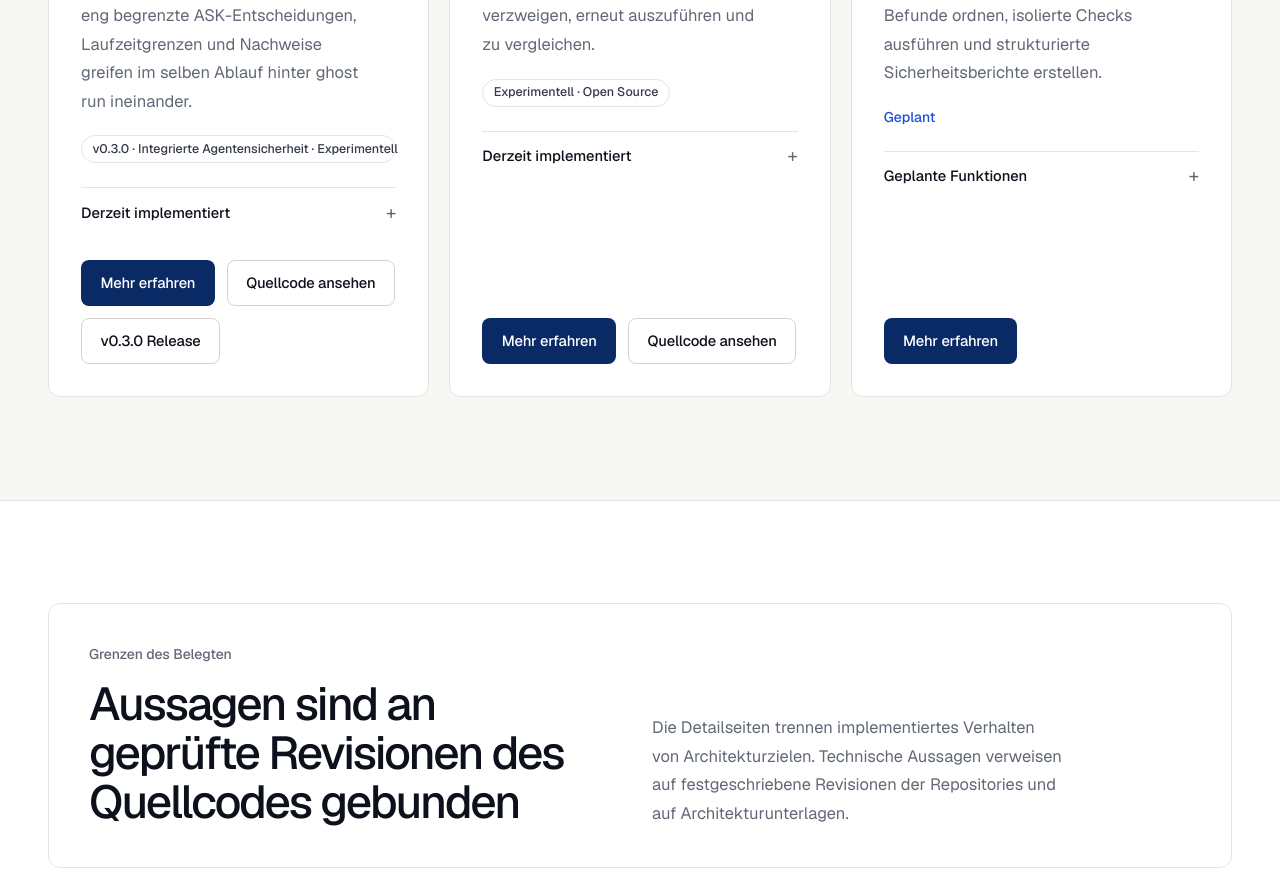
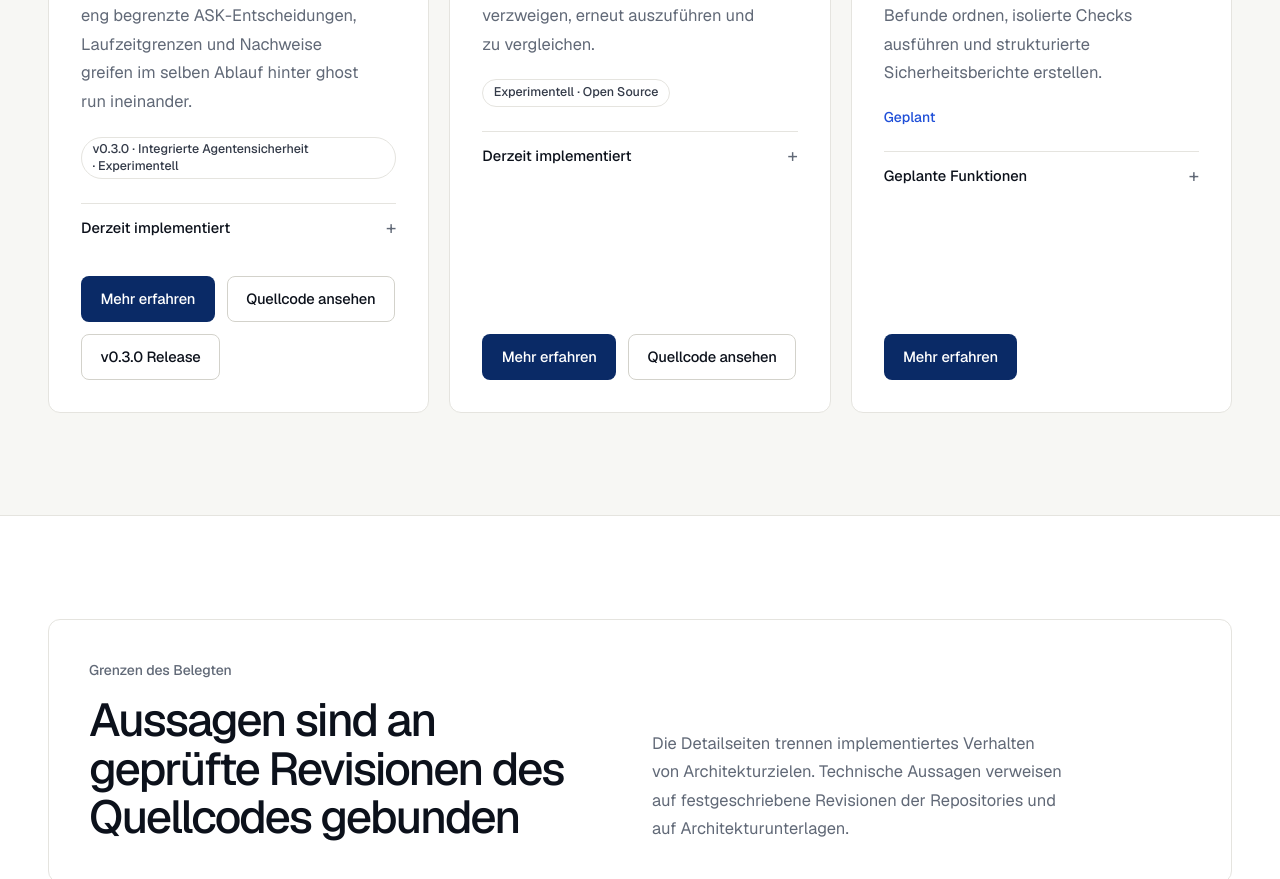
Before and after one commit to desirecikemgil/rappidai-research.com, a Next.js app: page /de/tools in a window 1280 px wide. Shown: the part 2280-3159 px from the top of the page. Built offline with nearby package versions, Linux system fonts and the light colour scheme.

Commit message:
Keep tool status labels readable in narrower cards

```diff
--- a/app/tools/page.tsx
+++ b/app/tools/page.tsx
@@ -386,7 +386,7 @@ export function LocalizedToolsPage({ locale }: { locale: Locale }) {
                       {isGhost ? c.ghostSummary : c.replaySummary}
                     </p>
                     <p className="mt-5">
-                      <span className="chip">
+                      <span className="chip whitespace-normal">
                         {isGhost
                           ? `${ghostRelease.version} · ${c.ghostStatus}`
                           : t(locale, "Experimental · Open source")}
```
